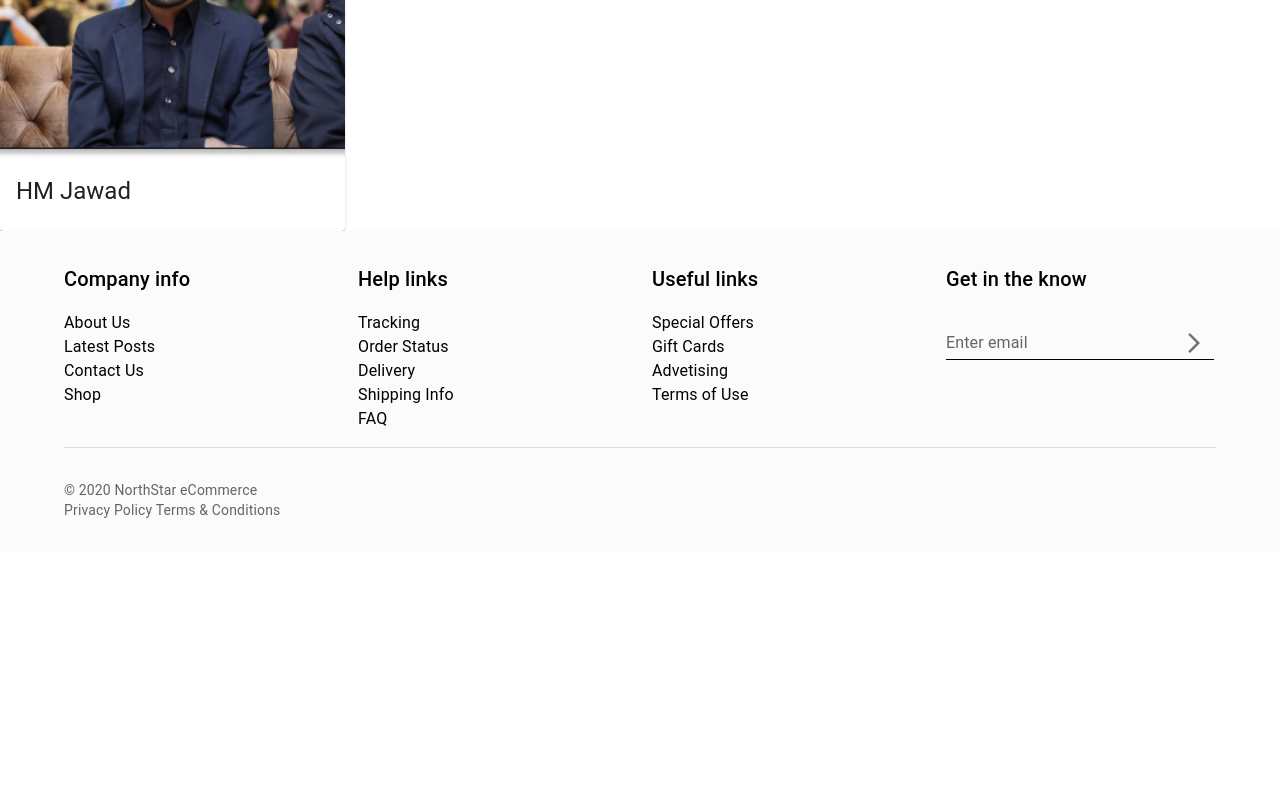
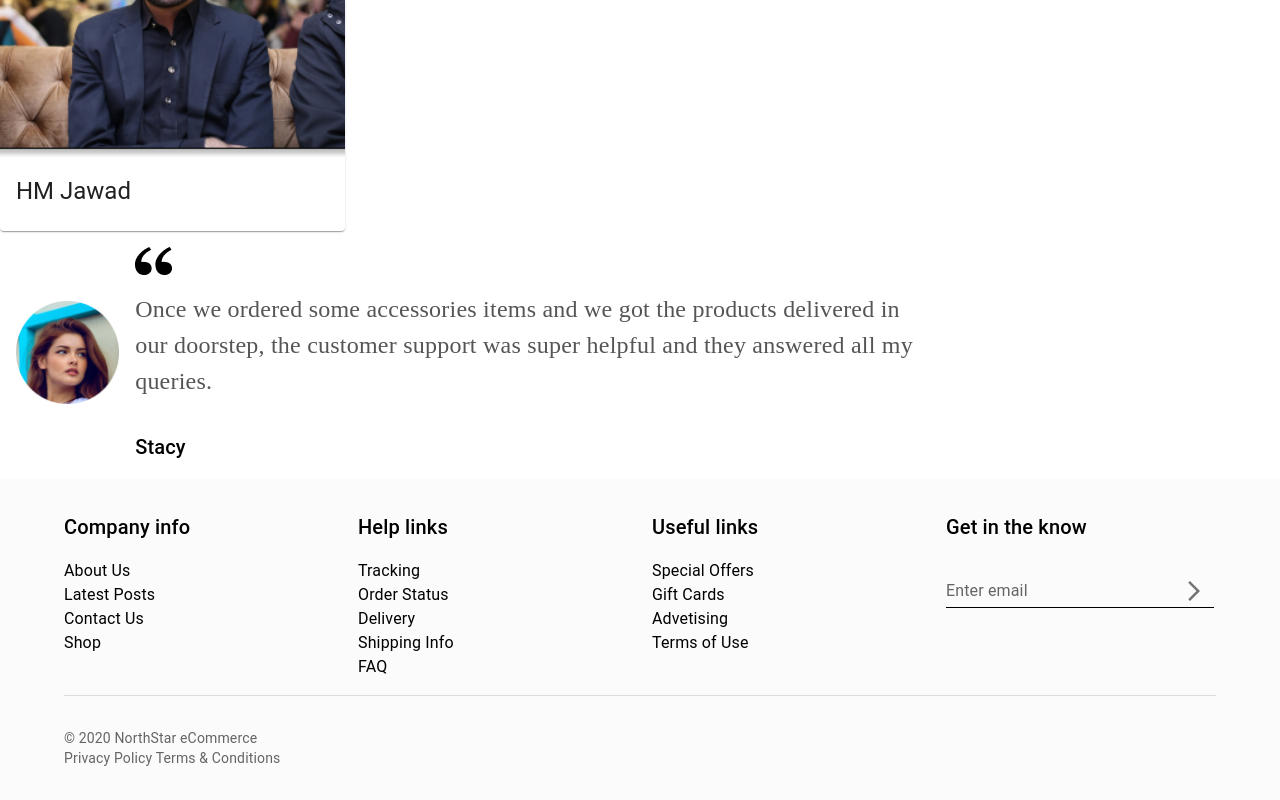
Before and after one commit to ahmadamira/Final-project-E-commerce, a React (Create React App) app: page / in a window 1280 px wide. Shown: the part 1222-2022 px from the top of the page. Before the commit the page ends 1774 px from the top, so only its background shows below. Built offline with nearby package versions, Linux system fonts and the light colour scheme.

Commit message:
Added testimoni card

```diff
--- a/src/App.js
+++ b/src/App.js
@@ -7,6 +7,7 @@ import Cardcom from "./Components/Card-com/Card";
 import Abouthero from "./Components/Aboutpage/Abouthero/Abouthero";
 import Aboutcard from "./Components/Aboutpage/Aboutcard/Aboutcard";
 import Foundercard from "./Components/Aboutpage/Foundercard/Foundercard";
+import Testimcard from "./Components/Aboutpage/Testimocard/Testimocard";
 
 function App() {
   return (
@@ -15,6 +16,7 @@ function App() {
       <Abouthero />
       <Aboutcard />
       <Foundercard />
+      <Testimcard />
 
       <Footer />
     </div>
--- /dev/null
+++ b/src/Components/Aboutpage/Testimocard/Testimocard.js
@@ -0,0 +1,46 @@
+import React from 'react';
+import { Box, Typography } from '@mui/material';
+import { styled } from '@mui/system';
+
+const Styledtypo = styled(Typography)(({ theme }) => ({
+    fontFamily: 'Baloo',
+    fontStyle: 'normal',
+    fontWeight: '400',
+    fontSize: '24px',
+    lineHeight: '36px',
+    color: '#555555',
+    [theme.breakpoints.down('sm')]: {
+        fontSize: '14px',
+        lineHeight: '24px',
+    },
+}));
+
+const Testimcard = () => {
+    return (
+        <Box
+            display="flex"
+            alignItems={{ xs: 'flex-start', md: 'center' }}
+            maxWidth="921px"
+            p={2}
+            height="216px"
+        >
+            <Box
+                mr={{ xs: 0, md: 2 }}
+                maxWidth={{ sm: '100%', md: '200px', lg: '210px' }}
+
+
+            >
+                <img src="/imgs/testm.png" alt="Rounded Image" style={{ maxWidth: '100%', height: 'auto' }} />
+            </Box>
+            <Box textAlign="left">
+                <img src="/imgs/page 1.png" />
+                <Styledtypo variant="body1" sx={{ mt: '12px', mb: '32px' }}>
+                    Once we ordered some accessories items and we got the products delivered in our doorstep, the customer support was super helpful and they answered all my queries.
+                </Styledtypo>
+                <Typography variant="h6">Stacy</Typography>
+            </Box>
+        </Box>
+    );
+};
+
+export default Testimcard;
```
Also changed, not shown: public/imgs/Page 1.png (added), public/imgs/testm.png (added).
